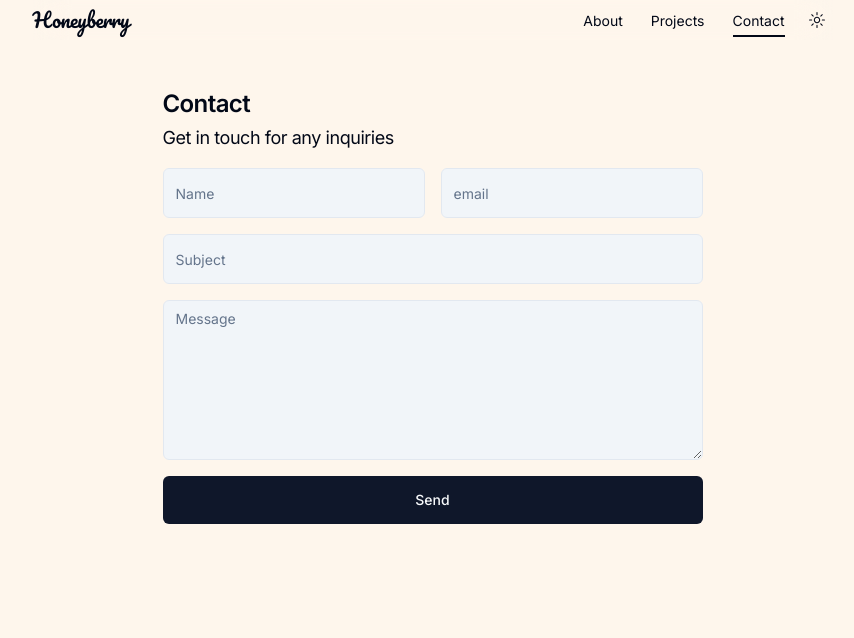
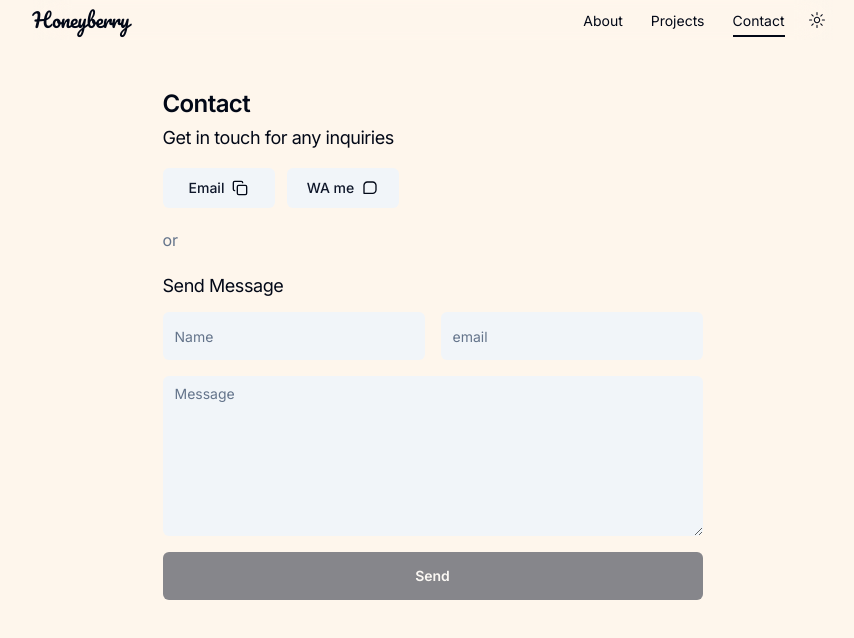
Before and after one commit to fzl96/honeyberry, a Next.js app: page /contact in a window 1280 px wide. Shown: the top 638 px of the page, without its empty margins (200-1054 px from the left). Built offline with nearby package versions, Linux system fonts and the light colour scheme; no server answers.

Commit message:
feat: add more content to contact page
+ fixing some styles

```diff
--- a/src/app/contact/page.tsx
+++ b/src/app/contact/page.tsx
@@ -1,23 +1,43 @@
 import { ContactForm } from "@/components/contact/form";
 import { MaxWidthWrapper } from "@/components/max-width-wrapper";
-import { Input } from "@/components/ui/input";
-import { Textarea } from "@/components/ui/textarea";
+import { Button, buttonVariants } from "@/components/ui/button";
+import { BiMessageSquare } from "react-icons/bi";
+import { RiWhatsappLine } from "react-icons/ri";
+import { CopyText } from "@/components/copy-text";
+import { cn } from "@/lib/utils";
 
 export default function Contact() {
   return (
     <MaxWidthWrapper className="px-10 md:px-0">
       <div className="flex flex-col gap-5">
         <div className="space-y-1">
-          <h1 className="scroll-m-20 text-2xl font-semibold tracking-tight duration-700 animate-in fade-in slide-in-from-bottom-3">
+          <h1 className="scroll-m-20 text-2xl font-semibold tracking-tight duration-500 animate-in fade-in slide-in-from-bottom-3">
             Contact
           </h1>
           <div className="relative z-10 h-6 overflow-hidden">
-            <h2 className="scroll-m20 translate-y-3 animate-reveal-from-bottom text-lg tracking-tight text-foreground-soft opacity-0 delay-200 duration-300">
+            <h2 className="scroll-m20 translate-y-3 animate-reveal-from-bottom text-lg tracking-tight text-foreground-soft opacity-0 delay-150 duration-300">
               Get in touch for any inquiries
             </h2>
           </div>
         </div>
-        <div className="translate-y-3 animate-reveal-from-bottom opacity-0 delay-500 duration-500">
+        <div className="flex translate-y-3 animate-reveal-from-bottom items-center gap-3 opacity-0 duration-300 delay-400">
+          <CopyText value="fpsdragon111@gmail.com">Email</CopyText>
+          <a
+            className={cn(buttonVariants({ variant: "secondary" }), "w-28")}
+            href="https://wa.me/6285155255898"
+            target="_blank"
+          >
+            WA me
+            <span className="ml-2">
+              <BiMessageSquare size={16} className="text-icon" />
+            </span>
+          </a>
+        </div>
+        <p className="translate-y-3 animate-reveal-from-bottom text-muted-foreground opacity-0 delay-500 duration-300">
+          or
+        </p>
+        <div className="translate-y-3 animate-reveal-from-bottom space-y-3 opacity-0 delay-700 duration-300">
+          <p className="scroll-m-20 text-lg tracking-tight">Send Message</p>
           <ContactForm />
         </div>
       </div>
--- a/src/app/globals.css
+++ b/src/app/globals.css
@@ -33,6 +33,8 @@
     --input: 214.3 31.8% 91.4%;
     --ring: 222.2 84% 4.9%;
 
+    --icon: 222.2 84% 4.9%;
+
     --radius: 0.5rem;
   }
 
@@ -62,6 +64,8 @@
     --destructive: 0 62.8% 30.6%;
     --destructive-foreground: 210 40% 98%;
 
+    --icon: 0 0% 50%;
+
     --border: 0 0% 15%;
     --input: 0 0% 20%;
     --ring: 0 0% 25%;
--- a/src/components/contact/form.tsx
+++ b/src/components/contact/form.tsx
@@ -5,15 +5,7 @@ import { zodResolver } from "@hookform/resolvers/zod";
 import { useForm } from "react-hook-form";
 
 import { Button } from "@/components/ui/button";
-import {
-  Form,
-  FormControl,
-  FormDescription,
-  FormField,
-  FormItem,
-  FormLabel,
-  FormMessage,
-} from "@/components/ui/form";
+import { Form, FormControl, FormField, FormItem } from "@/components/ui/form";
 import { Input } from "@/components/ui/input";
 import { Textarea } from "@/components/ui/textarea";
 import { ContactFormSchema } from "@/lib/validations/contact";
@@ -26,7 +18,6 @@ export function ContactForm() {
     defaultValues: {
       name: "",
       email: "",
-      subject: "",
       message: "",
     },
   });
@@ -59,7 +50,7 @@ export function ContactForm() {
                   <Input
                     placeholder="Name"
                     {...field}
-                    className="bg-secondary py-6"
+                    className="border-none bg-secondary py-6"
                   />
                 </FormControl>
               </FormItem>
@@ -77,7 +68,7 @@ export function ContactForm() {
                     <Input
                       placeholder="email"
                       {...field}
-                      className="bg-secondary py-6"
+                      className="border-none bg-secondary py-6"
                       type="email"
                     />
                   </div>
@@ -89,25 +80,6 @@ export function ContactForm() {
         <div className="md:col-span-2">
           <FormField
             control={form.control}
-            name="subject"
-            render={({ field }) => {
-              return (
-                <FormItem>
-                  <FormControl>
-                    <Input
-                      placeholder="Subject"
-                      {...field}
-                      className="bg-secondary py-6"
-                    />
-                  </FormControl>
-                </FormItem>
-              );
-            }}
-          />
-        </div>
-        <div className="md:col-span-2">
-          <FormField
-            control={form.control}
             name="message"
             render={({ field }) => {
               return (
@@ -116,7 +88,7 @@ export function ContactForm() {
                     <Textarea
                       placeholder="Message"
                       {...field}
-                      className="h-40 max-h-80 bg-secondary"
+                      className="h-40 max-h-80 border-none bg-secondary"
                     />
                   </FormControl>
                 </FormItem>
@@ -125,9 +97,9 @@ export function ContactForm() {
           />
         </div>
         <Button
-          disabled={form.formState.isSubmitting}
+          disabled={form.formState.isSubmitting || !form.formState.isValid}
           type="submit"
-          className="py-6 md:col-span-2"
+          className="py-6 font-semibold md:col-span-2"
         >
           Send
         </Button>
--- /dev/null
+++ b/src/components/copy-text.tsx
@@ -0,0 +1,47 @@
+"use client";
+
+import { Button } from "@/components/ui/button";
+import { Copy, Check } from "lucide-react";
+import { useState } from "react";
+
+interface CopyTextProps {
+  children: React.ReactNode;
+  value: string;
+}
+
+export function CopyText({ children, value }: CopyTextProps) {
+  const [copied, setCopied] = useState(false);
+
+  return (
+    <Button
+      variant="secondary"
+      className="w-28"
+      onClick={() => {
+        navigator.clipboard.writeText(value);
+        setCopied(true);
+        setTimeout(() => setCopied(false), 2000);
+      }}
+    >
+      {copied && <CopiedTextContent />}
+      {!copied && <CopyTextContent>{children}</CopyTextContent>}
+    </Button>
+  );
+}
+
+function CopiedTextContent() {
+  return (
+    <div className="flex animate-reveal-from-right items-center space-x-2 duration-200">
+      <span>Copied</span>
+      <Check size={16} className="text-icon" />
+    </div>
+  );
+}
+
+function CopyTextContent({ children }: { children: React.ReactNode }) {
+  return (
+    <div className="flex animate-reveal-from-left items-center space-x-2 duration-200">
+      <span>{children}</span>
+      <Copy size={16} className="text-icon" />
+    </div>
+  );
+}
--- a/src/components/home/link-buttons.tsx
+++ b/src/components/home/link-buttons.tsx
@@ -6,19 +6,19 @@ import { cn } from "@/lib/utils";
 export function LinkButtons() {
   return (
     <div className="mt-4 flex w-full flex-col gap-4 px-10 md:flex-row md:items-center md:justify-center md:gap-5">
-      <div className="delay-600 -translate-y-3 animate-reveal-from-bottom opacity-0 duration-500 md:hidden">
+      <div className="-translate-y-3 animate-reveal-from-bottom opacity-0 duration-500 delay-600 md:hidden">
         <Link href="/contact" className={cn(buttonVariants())}>
           Contact me
           <span>
-            <Mail className="ml-2 h-4 w-4" />
+            <Mail className="ml-2 h-4 w-4 text-icon" />
           </span>
         </Link>
       </div>
-      <div className="delay-400 hidden -translate-x-3 animate-reveal-from-left opacity-0 duration-500 md:block">
+      <div className="ml-5 hidden w-full -translate-x-3 animate-reveal-from-left opacity-0 duration-500 delay-400 md:block">
         <Link href="/contact" className={cn(buttonVariants())}>
           Contact me
           <span>
-            <Mail className="ml-2 h-4 w-4" />
+            <Mail className="ml-2 h-4 w-4 text-icon" />
           </span>
         </Link>
       </div>
@@ -28,16 +28,16 @@ export function LinkButtons() {
       >
         Download CV{" "}
         <span>
-          <Copy className="ml-2 h-4 w-4" />
+          <Copy className="ml-2 h-4 w-4 text-icon" />
         </span>
       </Button>
       <Button
         variant="secondary"
-        className="delay-400 hidden translate-x-4 animate-reveal-from-right opacity-0 duration-500 md:flex"
+        className="mr-5 hidden w-full translate-x-4 animate-reveal-from-right opacity-0 duration-500 delay-400 md:flex"
       >
         Download CV{" "}
         <span>
-          <Copy className="ml-2 h-4 w-4" />
+          <Copy className="ml-2 h-4 w-4 text-icon" />
         </span>
       </Button>
     </div>
--- a/src/lib/validations/contact.ts
+++ b/src/lib/validations/contact.ts
@@ -3,6 +3,5 @@ import { z } from "zod";
 export const ContactFormSchema = z.object({
   name: z.string(),
   email: z.string().email(),
-  subject: z.string(),
   message: z.string(),
 });
--- a/src/server/actions.ts
+++ b/src/server/actions.ts
@@ -3,7 +3,6 @@
 import { z } from "zod";
 import { Resend } from "resend";
 import { ContactFormSchema } from "@/lib/validations/contact";
-import Email from "@/emails";
 
 type ContactFormInputs = z.infer<typeof ContactFormSchema>;
 const resend = new Resend(process.env.RESEND_API_KEY);
@@ -12,12 +11,12 @@ export async function sendEmail(data: ContactFormInputs) {
   const result = ContactFormSchema.safeParse(data);
 
   if (result.success) {
-    const { name, email, subject, message } = result.data;
+    const { name, email, message } = result.data;
     try {
       const data = await resend.emails.send({
         from: `${name} <onboarding@resend.dev>`,
         to: ["fpsdragon333@gmail.com"],
-        subject: subject,
+        subject: "New Contact Form Submission! 📬",
         text: `From: ${name} <${email}>\n\n${message}`,
       });
       return { success: true, data };
--- a/tailwind.config.ts
+++ b/tailwind.config.ts
@@ -29,6 +29,7 @@ const config = {
         pacifico: ["var(--font-pacifico)", "Pacifico", "cursive"],
       },
       colors: {
+        icon: "hsl(var(--icon))",
         border: "hsl(var(--border))",
         input: "hsl(var(--input))",
         ring: "hsl(var(--ring))",
```
